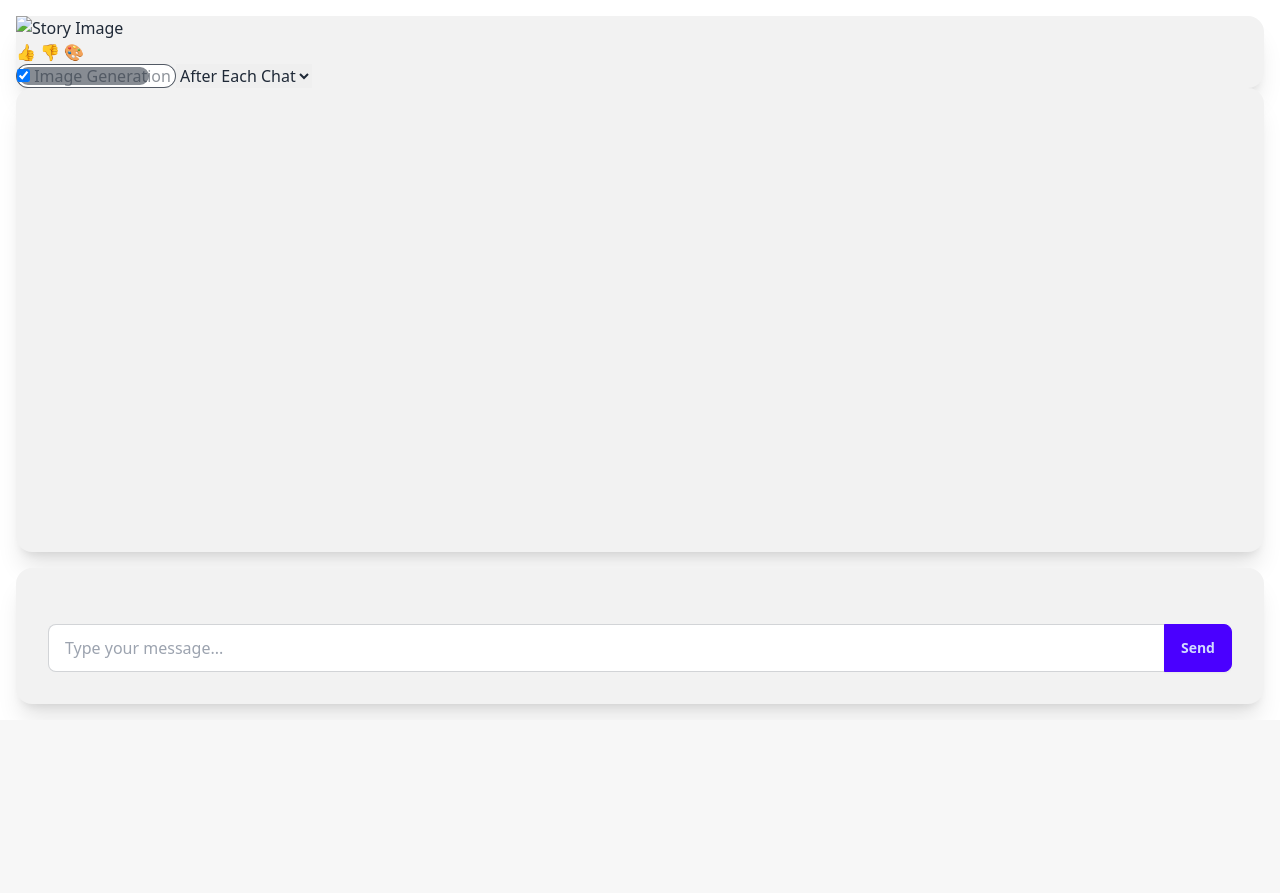
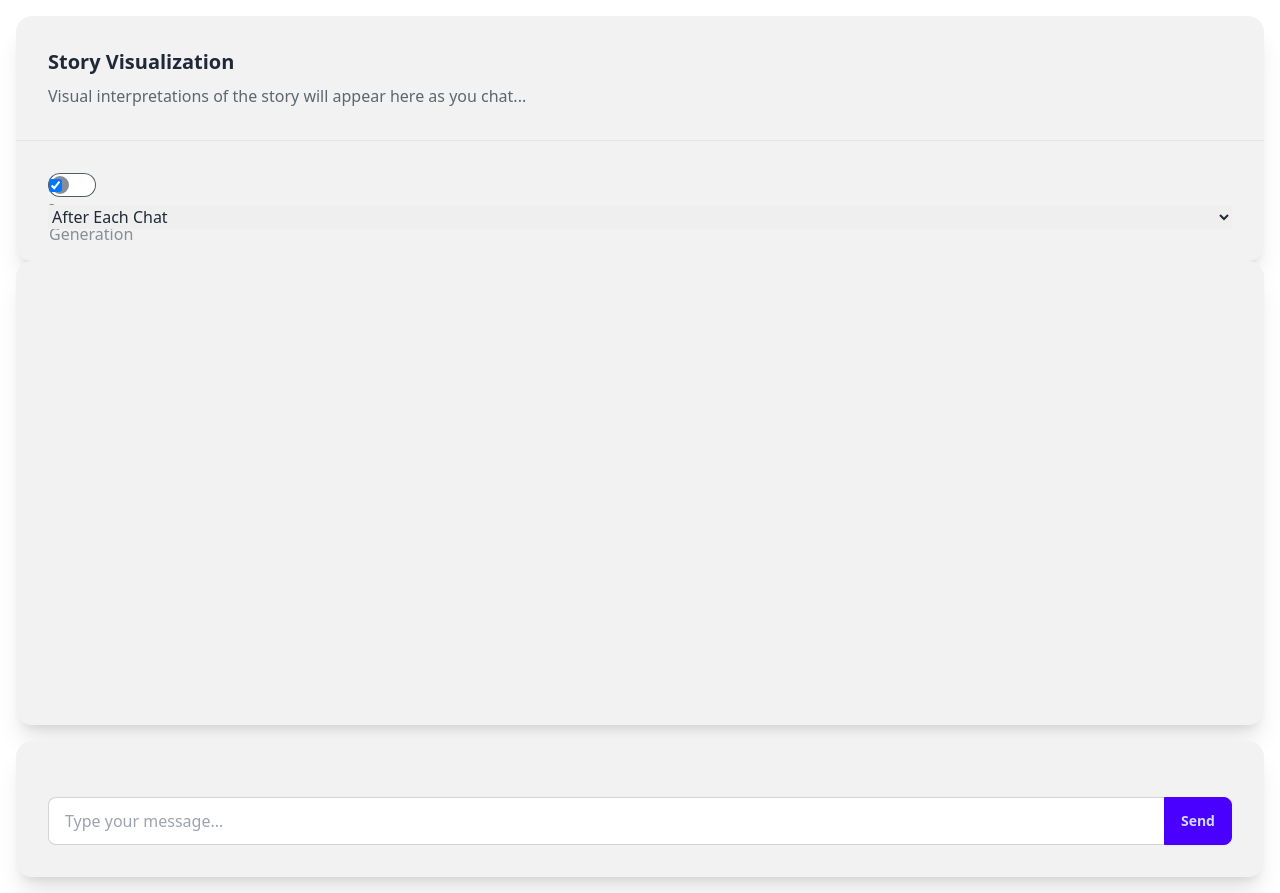
Before and after one commit to Saik0s/narraflow, a FastAPI app: page / in a window 1280 px wide. Shown: the part 80-973 px from the top of the page. Before the commit the page ends 792 px from the top, so only its background shows below. Run offline with FastAPI, Linux system fonts and the light colour scheme; some libraries are stand-ins or nearby versions.

Commit message:
fix: Remove image reactions and replace with placeholder text

```diff
--- a/static/index.html
+++ b/static/index.html
@@ -21,14 +21,12 @@
                 </label>
             </div>
         </div>
-        <div class="card bg-base-200 shadow-xl">
-            <img id="current-image" src="" alt="Story Image">
-            <div class="image-reactions">
-                <button class="reaction" data-reaction="like">👍</button>
-                <button class="reaction" data-reaction="dislike">👎</button>
-                <button class="reaction" data-reaction="style">🎨</button>
+        <div class="card bg-base-200 shadow-xl h-full">
+            <div class="card-body">
+                <h2 class="card-title">Story Visualization</h2>
+                <p class="text-base-content/70">Visual interpretations of the story will appear here as you chat...</p>
             </div>
-            <div class="image-settings">
+            <div class="card-body border-t border-base-300">
                 <label class="toggle">
                     <input type="checkbox" id="image-gen-enabled" checked>
                     <span class="toggle-label">Image Generation</span>
```
Also changed, not shown: static/styles.css (+0 -19 lines).
